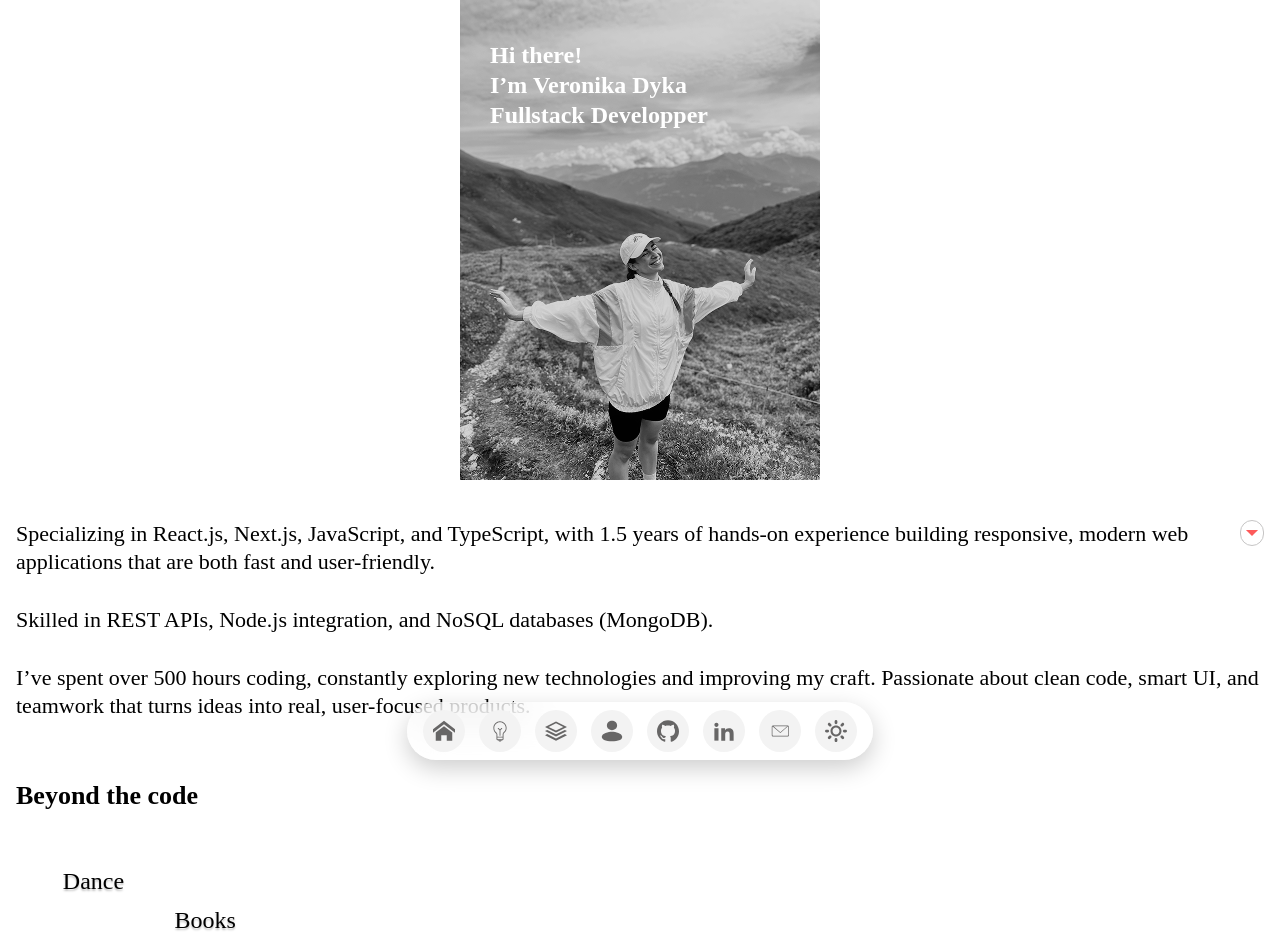
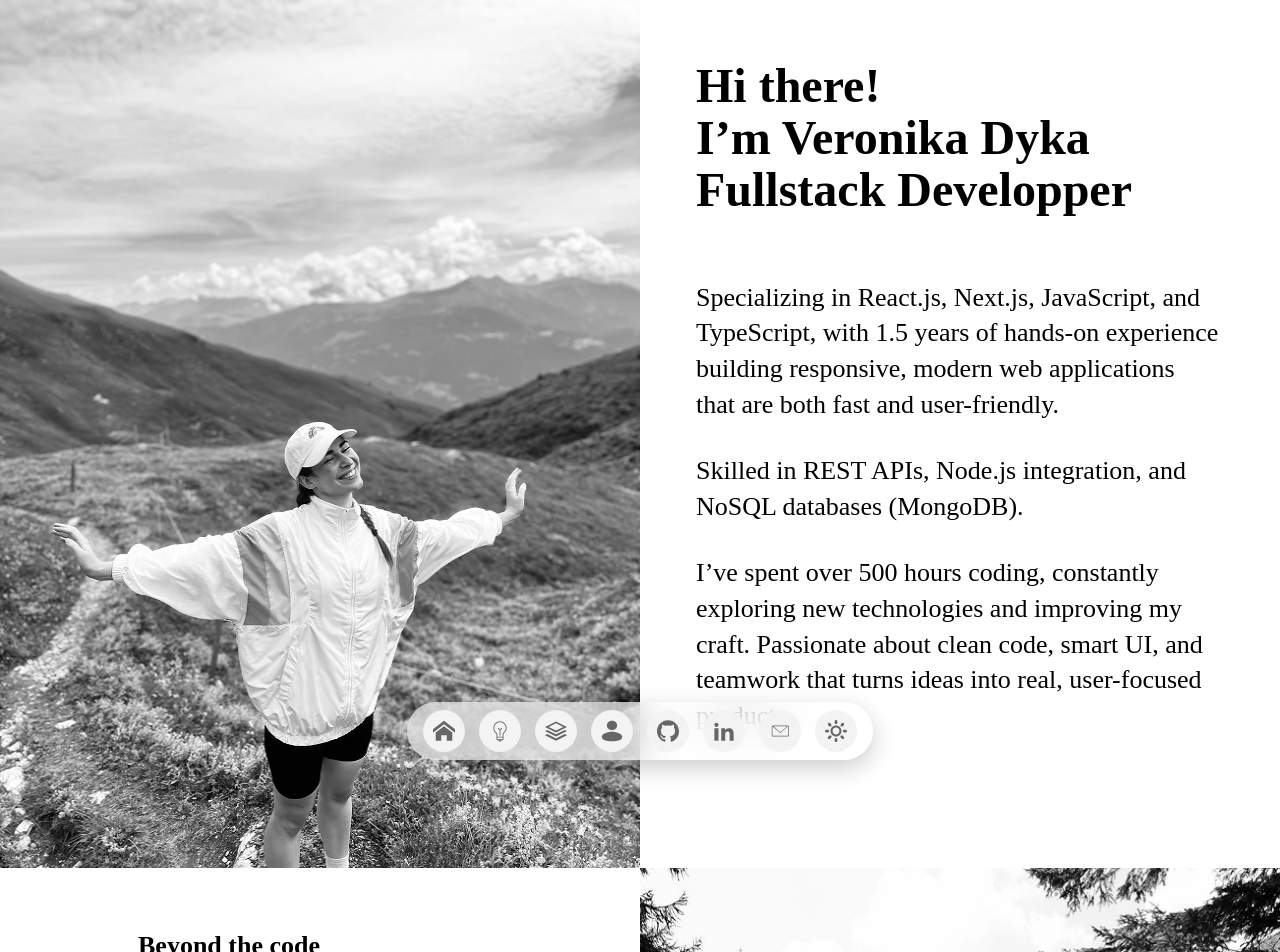
Before and after one commit to Verona0609/portfolio, a React (Vite) app: page /aboutme in a window 1280 px wide. Shown: the top 952 px of the page. Built offline with nearby package versions, Linux system fonts and the light colour scheme.

Commit message:
changed structure in AboutMe

```diff
--- a/src/components/AboutMe/AboutMe.module.css
+++ b/src/components/AboutMe/AboutMe.module.css
@@ -1,4 +1,8 @@
 .wrap {
+  padding: 0 16px 0 16px;
+  margin: 0 auto;
+}
+.wrapSec {
   padding: 0 16px 0 16px;
   margin: 0 auto;
 }
@@ -9,15 +13,18 @@
   max-width: 360px;
   height: 480px;
   padding: 40px 30px 0 30px;
-  margin: 0 auto;
+  margin: 0;
   margin-bottom: 40px;
 }
-.title {
+.titleMob {
   font-family: var(--second-family);
   font-weight: 700;
   font-size: 24px;
   line-height: 125%;
   color: #fff;
+}
+.titleDesctop {
+  display: none;
 }
 .text {
   font-family: var(--second-family);
@@ -31,6 +38,7 @@
 .box {
   display: flex;
   justify-content: space-between;
+  margin-top: 30px;
 }
 
 .hobbyTitle {
@@ -111,3 +119,63 @@
   fill: #fd5a5a;
   transform: scale(1.1);
 }
+.imageDesk {
+  display: none;
+}
+@media (min-width: 768px) {
+  .container {
+    max-width: 1440px;
+  }
+  .wrap {
+    padding: 60px 60px 74px 56px;
+    margin: 0 auto;
+  }
+  .desktopFlex {
+    display: flex;
+  }
+  .photo {
+    display: none;
+  }
+  .meImage {
+    width: 50%;
+    max-width: 651px;
+    height: 868px;
+  }
+  .titleMob {
+    display: none;
+  }
+  .titleDesctop {
+    display: block;
+    font-family: var(--second-family);
+    font-weight: 700;
+    font-size: 48px;
+    line-height: 108%;
+    color: #000;
+    margin-bottom: 64px;
+  }
+  .text {
+    margin-bottom: 30px;
+    font-size: 26px;
+    line-height: 138%;
+  }
+  .imageDesk {
+    display: block;
+    width: 50%;
+    height: 970px;
+  }
+  .openBtn {
+    display: none;
+  }
+  .image {
+    display: none;
+  }
+  .hobbyTitle {
+    margin-top: 0;
+  }
+
+  /*   .item1 {
+    position: absolute;
+    left: 12%;
+    top: 18%;
+  } */
+}
--- a/src/components/AboutMe/AboutMe.tsx
+++ b/src/components/AboutMe/AboutMe.tsx
@@ -1,23 +1,31 @@
 import { Icon } from '../Icon/Icon';
 import css from './AboutMe.module.css';
 import mountMob from '../../assets/images/AboutMe/mount-mob.webp';
+import mountDesk from '../../assets/images/AboutMe/mount-desc.webp';
+import meDesk from '../../assets/images/AboutMe/me-desc.webp';
 
 const AboutMe = () => {
   return (
     <section>
-      <div>
+      <div className={css.container}>
+        <div className={css.desktopFlex}>
           <div className={css.photo}>
-          <h1 className={css.title}>
+            <h1 className={css.titleMob}>
               Hi there! <br /> I’m Veronika Dyka <br />
               Fullstack Developper
             </h1>
           </div>
+          <img className={css.meImage} src={meDesk} alt="me-desc" />
           <div className={css.wrap}>
+            <h1 className={css.titleDesctop}>
+              Hi there! <br /> I’m Veronika Dyka <br />
+              Fullstack Developper
+            </h1>
             <div className={css.box}>
               <p className={css.text}>
                 Specializing in React.js, Next.js, JavaScript, and TypeScript,
-              with 1.5 years of hands-on experience building responsive, modern
-              web applications that are both fast and user-friendly.
+                with 1.5 years of hands-on experience building responsive,
+                modern web applications that are both fast and user-friendly.
               </p>
               <button className={css.openBtn}>
                 <Icon id="icon-open" className={css.open} size={22} />
@@ -34,6 +42,7 @@ const AboutMe = () => {
               products.
             </p>
           </div>
+        </div>
         <div className={css.desktopFlex}>
           <div className={css.wrap}>
             <h2 className={css.hobbyTitle}>Beyond the code</h2>
@@ -48,6 +57,7 @@ const AboutMe = () => {
           </div>
 
           <img className={css.image} src={mountMob} alt="mount-mob" />
+          <img className={css.imageDesk} src={mountDesk} alt="mount-desk" />
         </div>
       </div>
     </section>
```
Also changed, not shown: src/assets/images/AboutMe/me-desc.webp (added), src/assets/images/AboutMe/mount-desc.webp (added). Lines whose indentation alone changed are shown as unchanged.
